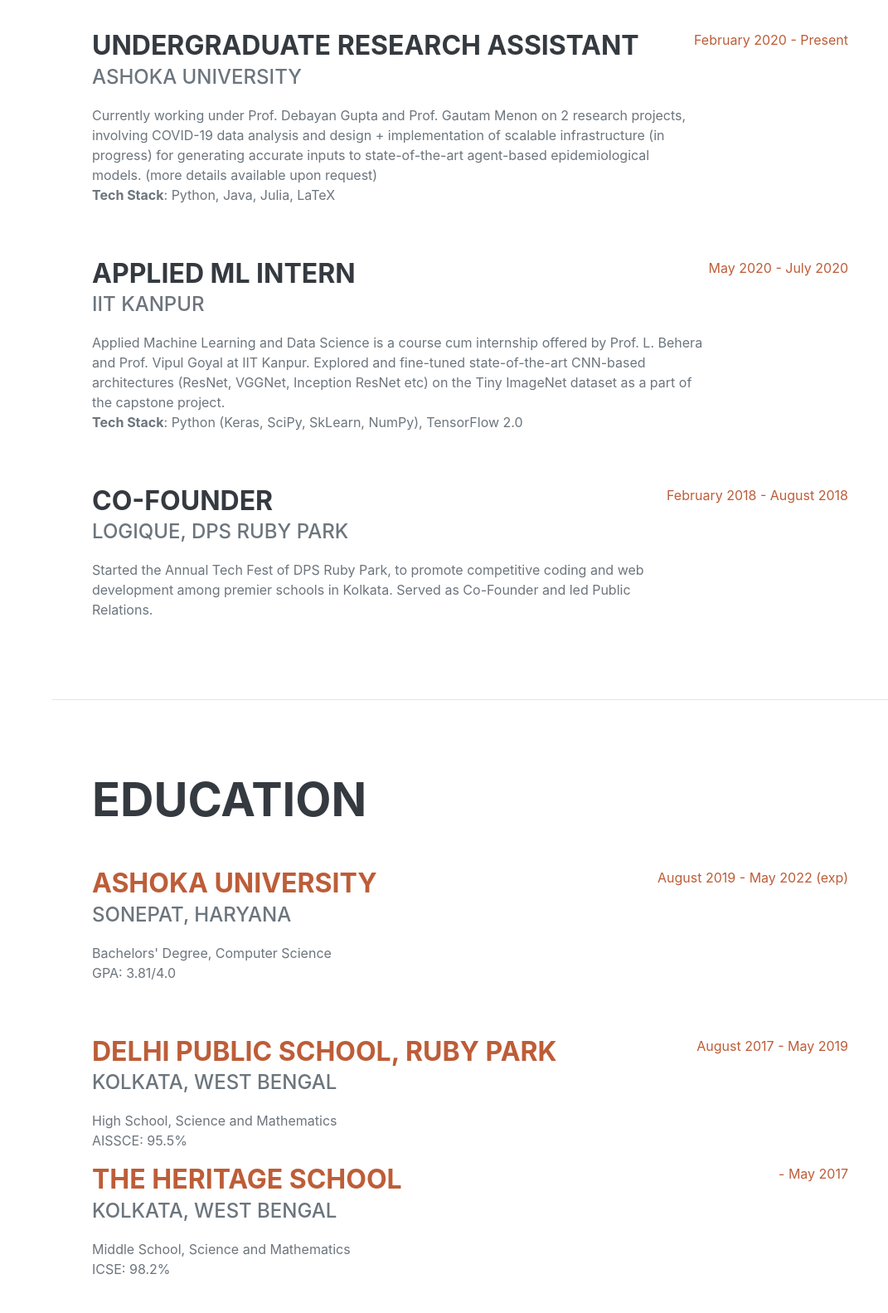
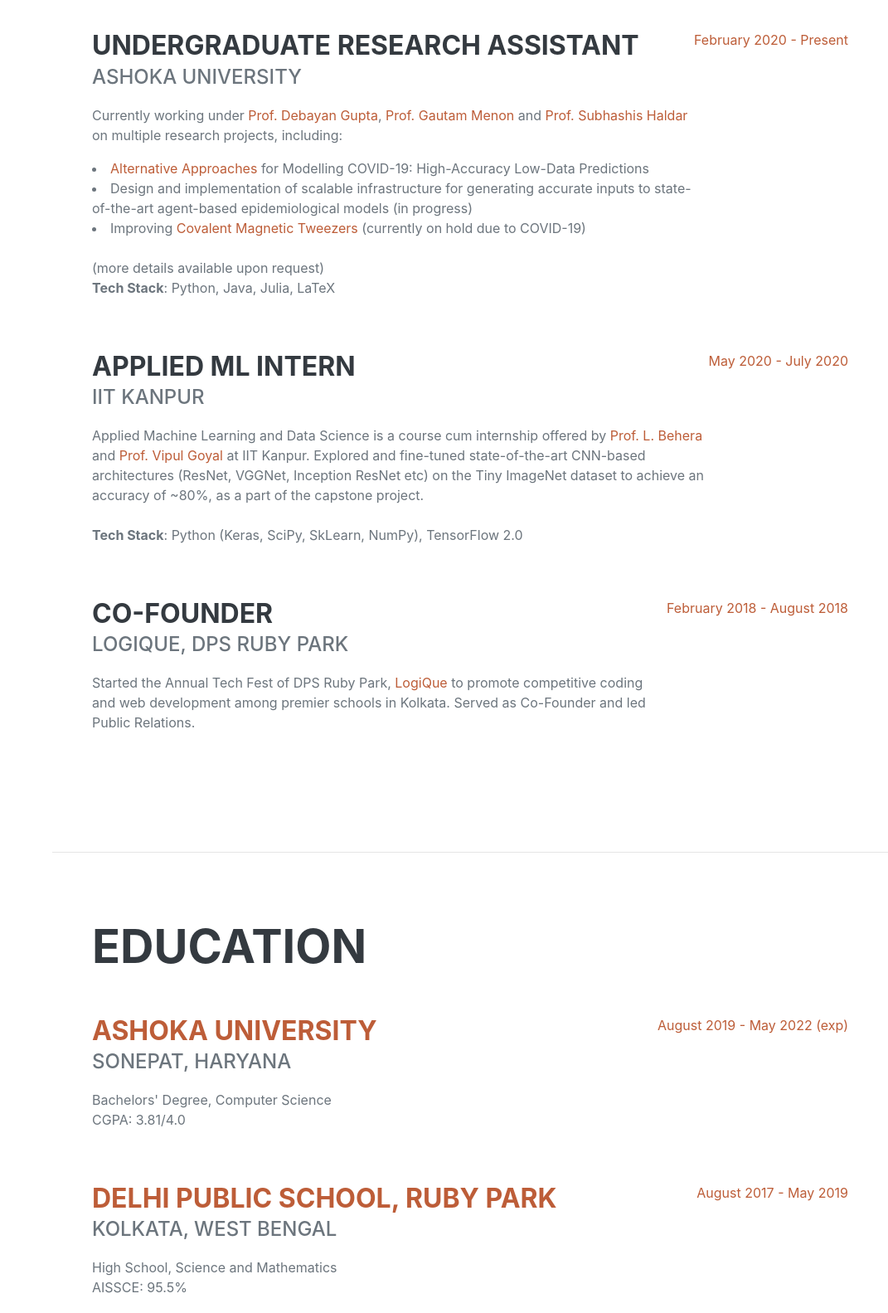
Before and after one commit to actuallysoham/SohamDe, a plain HTML site: page index.html in a window 1280 px wide. Shown: the part 960-2543 px from the top of the page at 83% size, without its empty margins (209-1280 px from the left). Drawn offline with nearby package versions, Linux system fonts and the light colour scheme; a web font is replaced by a local one.

Commit message:
Made some changes

```diff
--- a/index.html
+++ b/index.html
@@ -81,7 +81,12 @@
                         <div class="flex-grow-1">
                             <h3 class="mb-0">Undergraduate Research Assistant</h3>
                             <div class="subheading mb-3">Ashoka University</div>
-                            <p>Currently working under Prof. Debayan Gupta and Prof. Gautam Menon on 2 research projects, involving COVID-19 data analysis and design + implementation of scalable infrastructure (in progress) for generating accurate inputs to state-of-the-art agent-based epidemiological models. (more details available upon request) <br/>
+                            <p>Currently working under <a href="https://debayangupta.com/">Prof. Debayan Gupta</a>, <a href="https://www.imsc.res.in/~menon/">Prof. Gautam Menon</a> and <a href="https://www.ashoka.edu.in/faculty#!/shubhasis-haldar-726">Prof. Subhashis Haldar</a> on multiple research projects, including:
+
+                            <li><a href="https://www.medrxiv.org/content/10.1101/2020.07.22.20159731v1">Alternative Approaches</a> for Modelling COVID-19: High-Accuracy Low-Data Predictions</li>
+                            <li>Design and implementation of scalable infrastructure for generating accurate inputs to state-of-the-art agent-based epidemiological models (in progress)</li>
+                            <li>Improving <a href="https://www.ashoka.edu.in/stories/welcome-363">Covalent Magnetic Tweezers</a> (currently on hold due to COVID-19)</li>
+                            <br/>(more details available upon request) <br/>
                             <b>Tech Stack</b>: Python, Java, Julia, LaTeX</p>
                         </div>
                         <div class="flex-shrink-0"><span class="text-primary">February 2020 - Present</span></div>
@@ -90,16 +95,16 @@
                         <div class="flex-grow-1">
                             <h3 class="mb-0">Applied ML Intern</h3>
                             <div class="subheading mb-3">IIT Kanpur</div>
-                            <p>Applied Machine Learning and Data Science is a course cum internship offered by Prof. L. Behera and Prof. Vipul Goyal at IIT Kanpur. Explored and fine-tuned state-of-the-art CNN-based architectures (ResNet, VGGNet, Inception ResNet etc) on the Tiny ImageNet dataset as a part of the capstone project. <br/>
+                            <p>Applied Machine Learning and Data Science is a course cum internship offered by <a href="https://iitk.ac.in/new/laxmidhar-behera">Prof. L. Behera</a> and <a href="http://brainlab.clp.ox.ac.uk/people/vipul-arora">Prof. Vipul Goyal</a> at IIT Kanpur. Explored and fine-tuned state-of-the-art CNN-based architectures (ResNet, VGGNet, Inception ResNet etc) on the Tiny ImageNet dataset to achieve an accuracy of ~80%, as a part of the capstone project. <br/><br/>
                             <b>Tech Stack</b>: Python (Keras, SciPy, SkLearn, NumPy), TensorFlow 2.0</p></p>
                         </div>
                         <div class="flex-shrink-0"><span class="text-primary">May 2020 - July 2020</span></div>
                     </div>
-                    <div class="d-flex flex-column flex-md-row justify-content-between">
+                    <div class="d-flex flex-column flex-md-row justify-content-between mb-5">
                         <div class="flex-grow-1">
                             <h3 class="mb-0">Co-Founder</h3>
                             <div class="subheading mb-3">LogiQue, DPS Ruby Park</div>
-                            <p>Started the Annual Tech Fest of DPS Ruby Park, to promote competitive coding and web development among premier schools in Kolkata. Served as Co-Founder and led Public Relations.</p>
+                            <p>Started the Annual Tech Fest of DPS Ruby Park, <a href="http://www.dpskolkata.com/logique-2018/">LogiQue</a> to promote competitive coding and web development among premier schools in Kolkata. Served as Co-Founder and led Public Relations.</p>
                         </div>
                         <div class="flex-shrink-0"><span class="text-primary">February 2018 - August 2018</span></div>
                     </div>
@@ -115,11 +120,11 @@
                             <h3 class="mb-0"><a href="https://ashoka.edu.in">Ashoka University</a></h3>
                             <div class="subheading mb-3">Sonepat, Haryana</div>
                             <div>Bachelors' Degree, Computer Science</div>
-                            <p>GPA: 3.81/4.0</p>
+                            <p>CGPA: 3.81/4.0</p>
                         </div>
                         <div class="flex-shrink-0"><span class="text-primary">August 2019 - May 2022 (exp)</span></div>
                     </div>
-                    <div class="d-flex flex-column flex-md-row justify-content-between">
+                    <div class="d-flex flex-column flex-md-row justify-content-between mb-5">
                         <div class="flex-grow-1">
                             <h3 class="mb-0"><a href="https://www.dpskolkata.com/">Delhi Public School, Ruby Park</a>
                             </h3>
```
Also changed, not shown: 2 other files.
